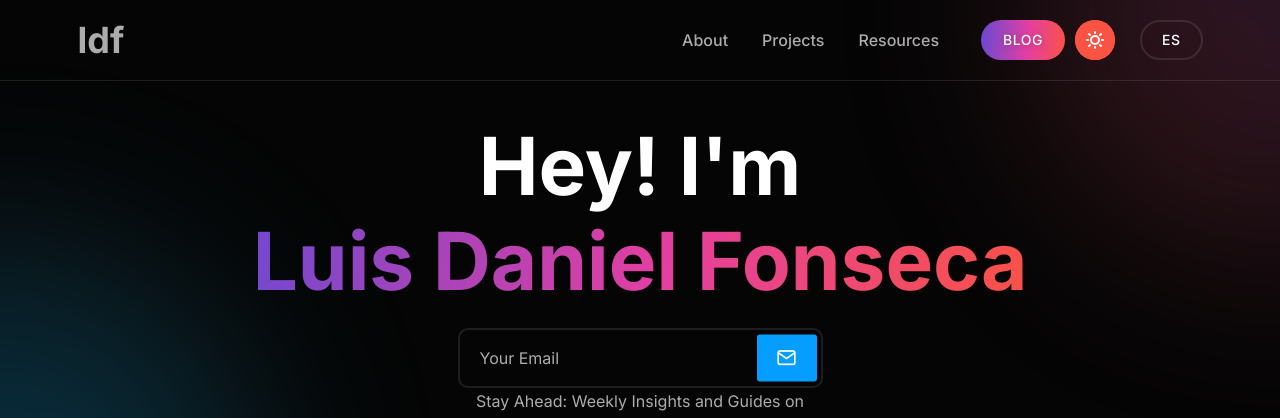
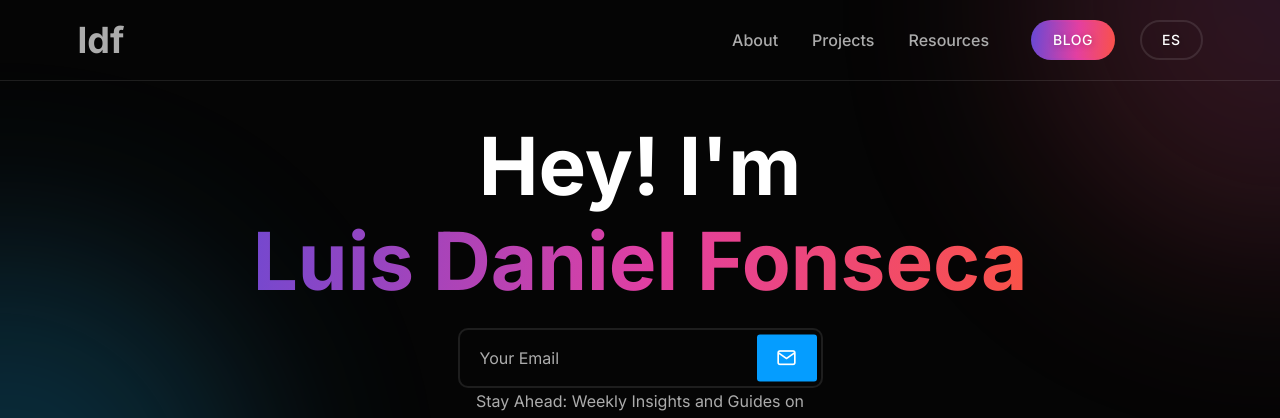
Before and after one commit to luisdfonseca/ldf, a Flask app: template templates/index.html in a window 1280 px wide. Shown: the top 418 px of the page. Run offline with Flask 3, Linux system fonts and the light colour scheme; the template is opened without the code that fills it, so the values that code supplies are empty; some libraries are stand-ins or nearby versions; some web fonts are replaced.

Commit message:
removing change of bg btn

```diff
--- a/templates/navbar.html
+++ b/templates/navbar.html
@@ -48,7 +48,7 @@
                         </div>
                         <!-- Start Mobile-Menu-Bar -->
 
-                        <div id="my_switcher" class="my_switcher">
+                        <!-- <div id="my_switcher" class="my_switcher">
                             <ul>
                                 <li>
                                     <a href="javascript: void(0);" data-theme="light" class="setColor light">
@@ -61,7 +61,7 @@
                                     </a>
                                 </li>
                             </ul>
-                        </div>
+                        </div> -->
 
                         <!-- Start Header Btn  -->
                         <div class="header-btn">
```
